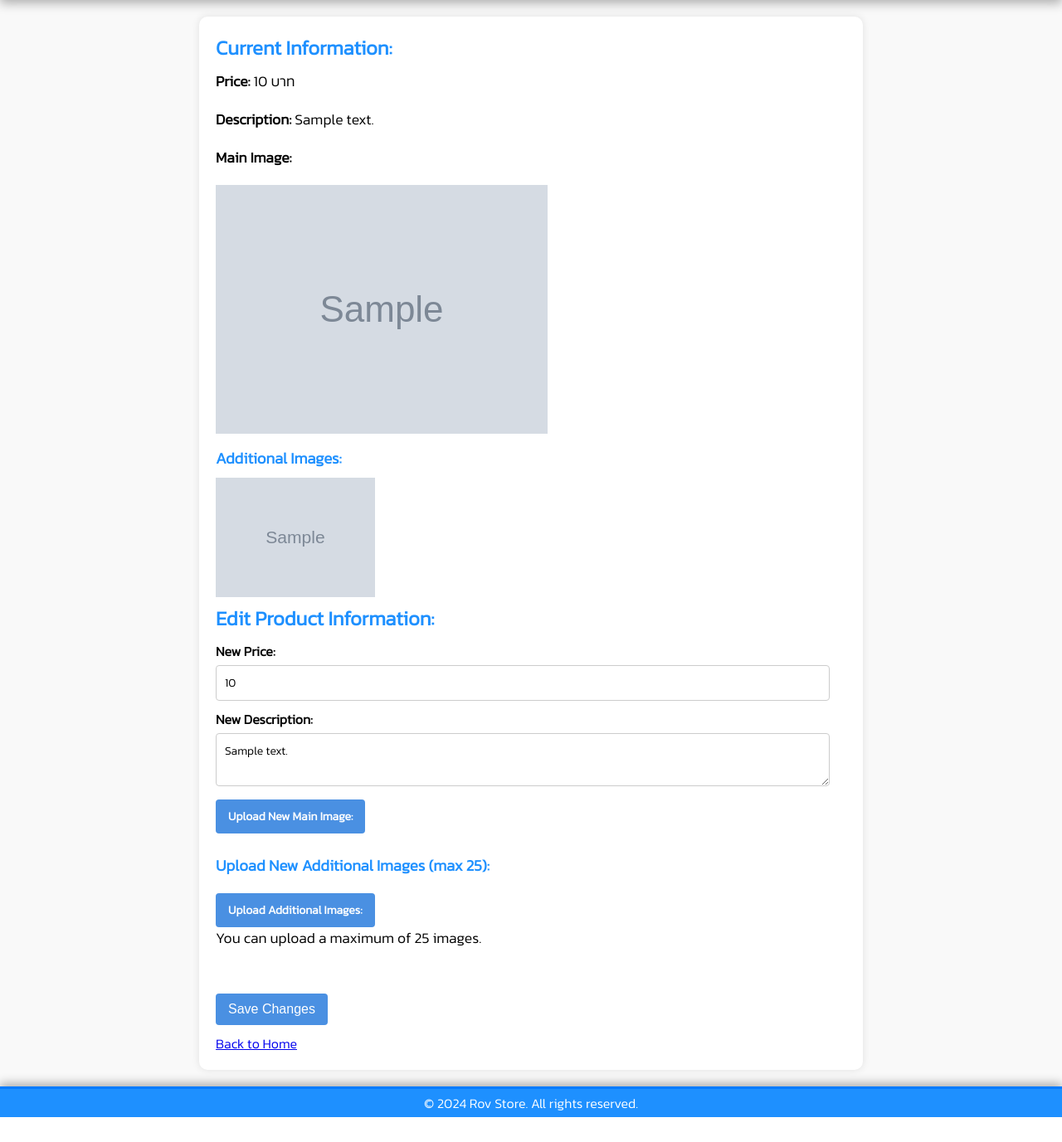
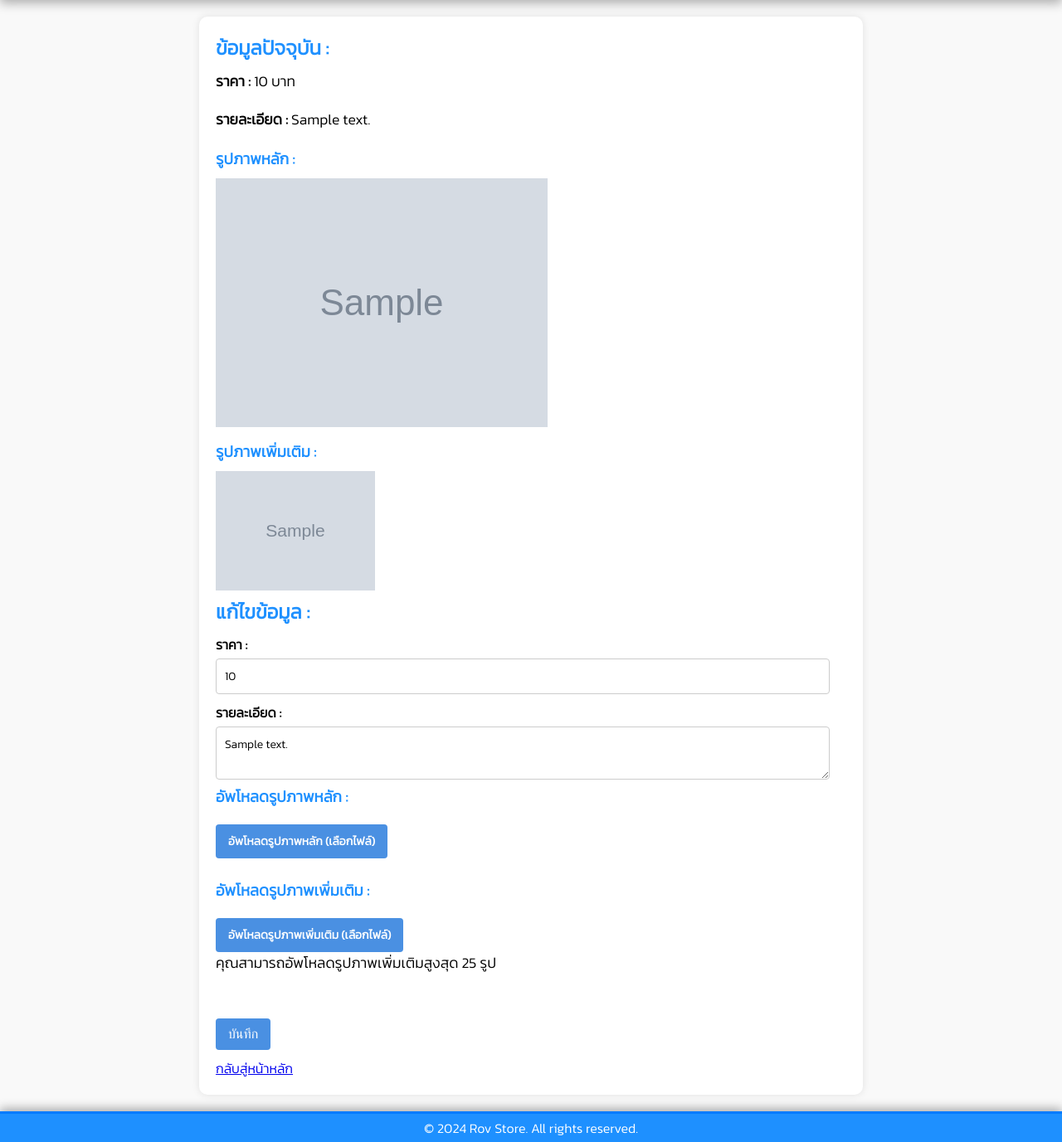
Before and after one commit to sareefhub/Rov-Store, a Flask app: page /product/edit/1 in a window 1280 px wide. Shown: the part 61-1438 px from the top of the page at 83% size. Before the commit the page ends 1408 px from the top, so only its background shows below. Run offline with Flask 3, Linux system fonts and the light colour scheme; grey boxes marked "Sample" are stand-in pictures; a database or web service that is not in the repository returns one stand-in record (values such as "Sample title"); data that the repository does not hold is empty.

Commit message:
แก้ไขภาษาไทย

```diff
--- a/client/templates/index.html
+++ b/client/templates/index.html
@@ -22,7 +22,7 @@
 
     <main>
         <div class="add-button-container">
-            <button onclick="window.location.href='/product/add';" id="add-product-button" class="add-product-btn" style="display: none;">Add Product</button>
+            <button onclick="window.location.href='/product/add';" id="add-product-button" class="add-product-btn" style="display: none;">เพิ่ม</button>
         </div>
         <div id="product-list"></div>
     </main>
--- a/client/templates/product_edit.html
+++ b/client/templates/product_edit.html
@@ -15,13 +15,13 @@
 
     <main>
         <div class="product-detail">
-            <h2>Current Information:</h2>
-            <p><strong>Price:</strong> {{ product.price }} บาท</p>
-            <p><strong>Description:</strong> {{ product.description }}</p>
-            <p><strong>Main Image:</strong></p>
+            <h2>ข้อมูลปัจจุบัน :</h2>
+            <p><strong>ราคา :</strong> {{ product.price }} บาท</p>
+            <p><strong>รายละเอียด :</strong> {{ product.description }}</p>
+            <h3>รูปภาพหลัก :</h3>
             <img src="http://localhost:3000/uploads/{{ product.image }}" alt="Main Product Image" class="expandable-image">
 
-            <h3>Additional Images:</h3>
+            <h3>รูปภาพเพิ่มเติม :</h3>
             <div class="additional-images">
                 {% if product.additionalImages %}
                     {% for image in product.additionalImages %}
@@ -30,40 +30,41 @@
                         </div>
                     {% endfor %}
                 {% else %}
-                    <p>No additional images available</p>
+                    <p>ไม่มีรูปภาพเพิ่มเติม</p>
                 {% endif %}
             </div>
 
-            <h2>Edit Product Information:</h2>
+            <h2>แก้ไขข้อมูล :</h2>
             <form id="edit-product-form">
-                <label for="new-price">New Price:</label>
+                <label for="new-price">ราคา :</label>
                 <input type="number" id="new-price" name="new-price" placeholder="Enter new price" value="{{ product.price }}" required>
                 <br>
 
-                <label for="new-description">New Description:</label>
+                <label for="new-description">รายละเอียด :</label>
                 <textarea id="new-description" name="new-description" placeholder="Enter new description" required>{{ product.description }}</textarea>
                 <br>
 
-                <label for="new-mainImageUpload" class="file-upload-label">Upload New Main Image:</label>
+                <h3>อัพโหลดรูปภาพหลัก :</h3>
+                <label for="new-mainImageUpload" class="file-upload-label">อัพโหลดรูปภาพหลัก (เลือกไฟล์)</label>
                 <input type="file" id="new-mainImageUpload" accept="image/*" name="mainImage" class="file-upload-input">
                 <br>
                 <img id="new-mainImagePreview" src="" alt="New Main Image Preview" style="display: none; max-width: 200px; margin-top: 10px;">
                 <br>
 
-                <h3>Upload New Additional Images (max 25):</h3>
+                <h3>อัพโหลดรูปภาพเพิ่มเติม :</h3>
                 <div id="additional-images">
-                    <label for="new-additionalImagesUpload" class="file-upload-label">Upload Additional Images:</label>
+                    <label for="new-additionalImagesUpload" class="file-upload-label">อัพโหลดรูปภาพเพิ่มเติม (เลือกไฟล์)</label>
                     <input type="file" id="new-additionalImagesUpload" accept="image/*" multiple name="additionalImages" class="file-upload-input">
-                    <p id="imageCountMessage">You can upload a maximum of 25 images.</p>
+                    <p id="imageCountMessage">คุณสามารถอัพโหลดรูปภาพเพิ่มเติมสูงสุด 25 รูป</p>
                     <p id="remainingImagesMessage"></p>
                     <div id="new-additionalImagesPreview" class="image-preview-container"></div>
                 </div>
                 <br>
 
-                <button type="submit">Save Changes</button>
+                <button type="submit">บันทึก</button>
             </form>
 
-            <a href="/" class="back-link">Back to Home</a>
+            <a href="/" class="back-link">กลับสู่หน้าหลัก</a>
         </div>
     </main>
 
@@ -135,9 +136,9 @@
             const remainingImagesMessage = document.getElementById('remainingImagesMessage');
 
             if (remainingImages < 0) {
-                remainingImagesMessage.textContent = 'You have exceeded the limit of 25 images.';
+                remainingImagesMessage.textContent = 'คุณได้อัพโหลดรูป 25 ภาพแล้ว';
             } else {
-                remainingImagesMessage.textContent = `You can still upload ${remainingImages} more images.`;
+                remainingImagesMessage.textContent = `คุณสามารถอัพโหลดรูปภาพเพิ่มเติมได้อีก ${remainingImages} รูป`;
             }
         });
     </script>
```
Also changed, not shown: client/templates/product_add.html (+10 -9 lines).
